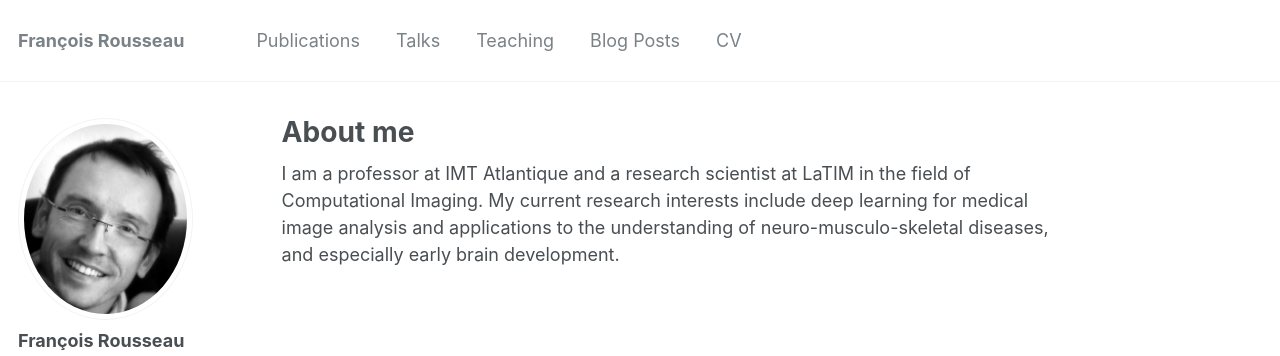
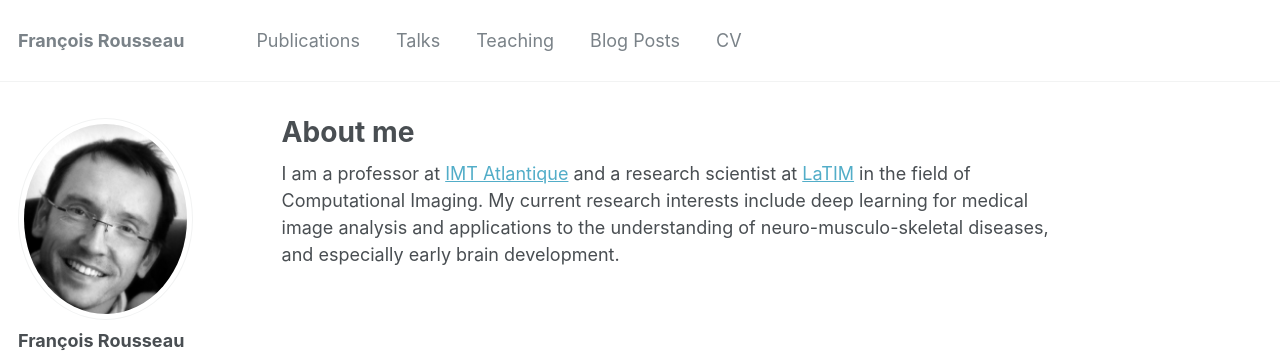
Before and after one commit to rousseau/rousseau.github.io, a Jekyll site: the page built from _pages/about.md, in a window 1280 px wide. Shown: the top 356 px of the page. Built offline with Jekyll 4.4.1, drawn with Linux system fonts in a browser that asks for light colours; some web fonts are replaced; part of the change alters nothing that is shown.

```diff
--- a/_pages/about.md
+++ b/_pages/about.md
@@ -8,7 +8,7 @@ redirect_from:
   - /about.html
 ---
 
-I am a professor at IMT Atlantique and a research scientist at LaTIM in the field of Computational Imaging. My current research interests include deep learning for medical image analysis and applications to the understanding of neuro-musculo-skeletal diseases, and especially early brain development.
+I am a professor at [IMT Atlantique](https://www.imt-atlantique.fr) and a research scientist at [LaTIM](http://latim.univ-brest.fr) in the field of Computational Imaging. My current research interests include deep learning for medical image analysis and applications to the understanding of neuro-musculo-skeletal diseases, and especially early brain development.
 
 <!-- This is the front page of a website that is powered by the [academicpages template](https://github.com/academicpages/academicpages.github.io) and hosted on GitHub pages. [GitHub pages](https://pages.github.com) is a free service in which websites are built and hosted from code and data stored in a GitHub repository, automatically updating when a new commit is made to the respository. This template was forked from the [Minimal Mistakes Jekyll Theme](https://mmistakes.github.io/minimal-mistakes/) created by Michael Rose, and then extended to support the kinds of content that academics have: publications, talks, teaching, a portfolio, blog posts, and a dynamically-generated CV. You can fork [this repository](https://github.com/academicpages/academicpages.github.io) right now, modify the configuration and markdown files, add your own PDFs and other content, and have your own site for free, with no ads! An older version of this template powers my own personal website at [stuartgeiger.com](http://stuartgeiger.com), which uses [this Github repository](https://github.com/staeiou/staeiou.github.io).
 
```
